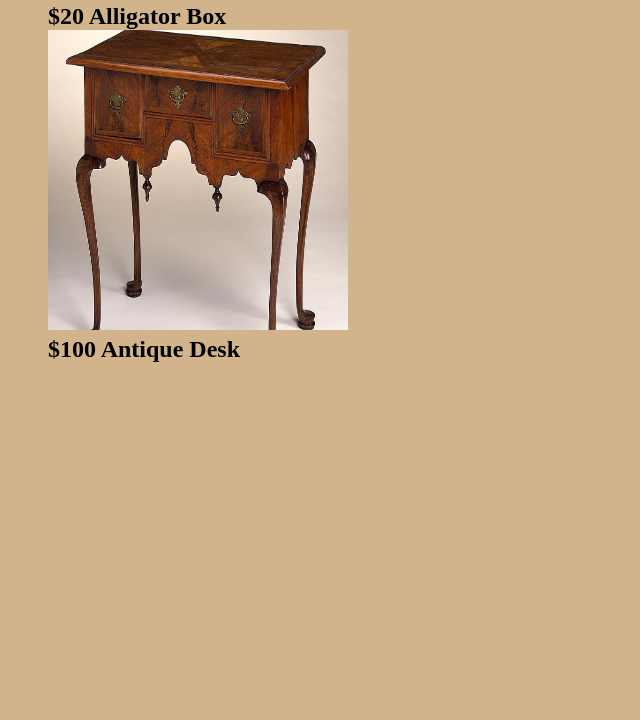
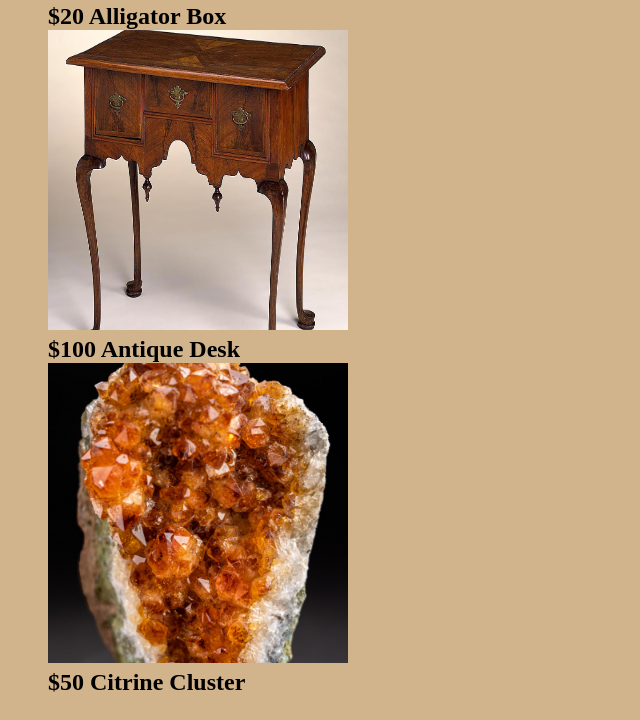
Before and after one commit to ajacks16/Intro-to-Coding, a plain HTML site: page products.html in a window 1280 px wide. Shown: the part 1791-2511 px from the top of the page, without its empty margins (0-640 px from the left). Before the commit the page ends 2178 px from the top, so only its background shows below. Drawn offline with Linux system fonts and the light colour scheme.

Commit message:
crystal image

```diff
--- a/products.html
+++ b/products.html
@@ -42,7 +42,8 @@
         <li> $20 Alligator Box</li>
         <li> <img src="restoring-antique-resized-589d208b5f9b58819caa520c.jpg" alt="Desk" width="300" height="300"></li>
         <li>$100 Antique Desk</li>
-
+        <li> <img src="ca8c85ebf5589fe10112f1811c9b291c_large.jpg" alt="crystal"width="300" height="300"></li>
+        <li> $50 Citrine Cluster </li>
 
 </body>
 </html>
```
